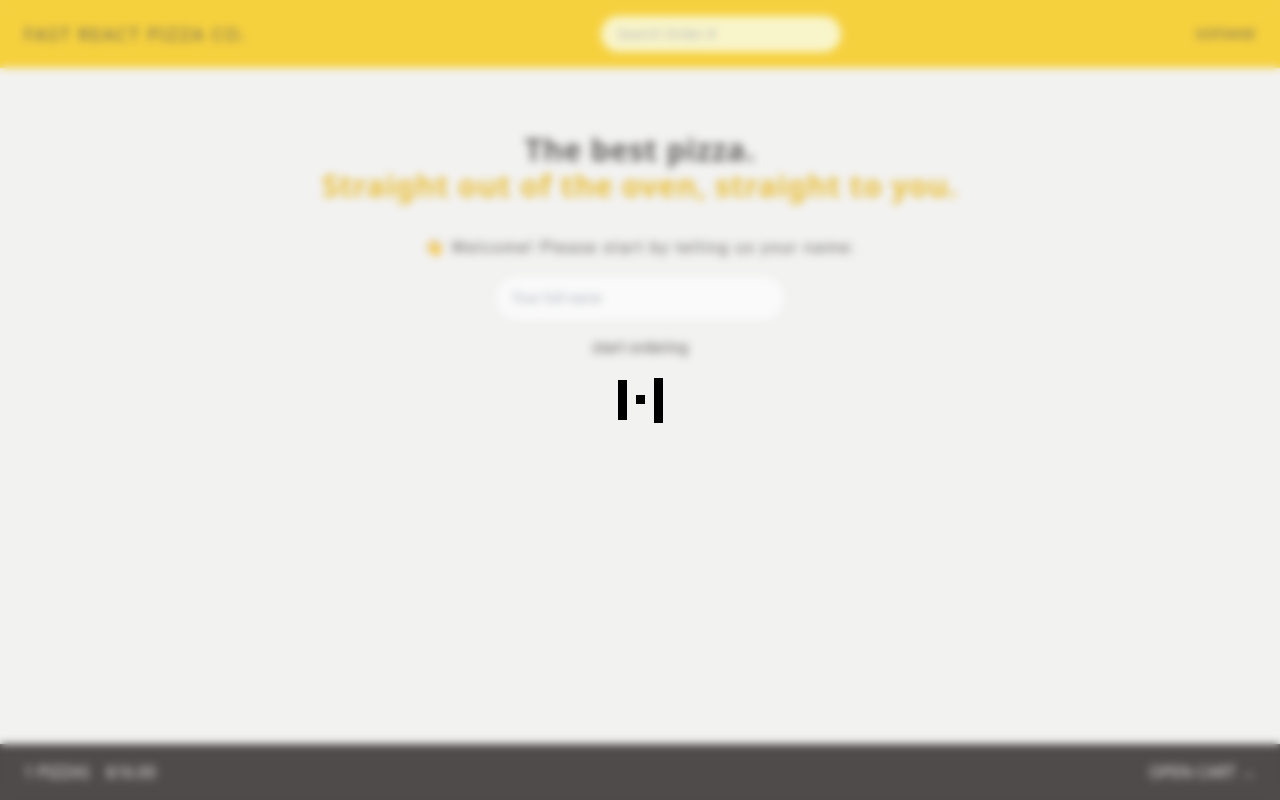
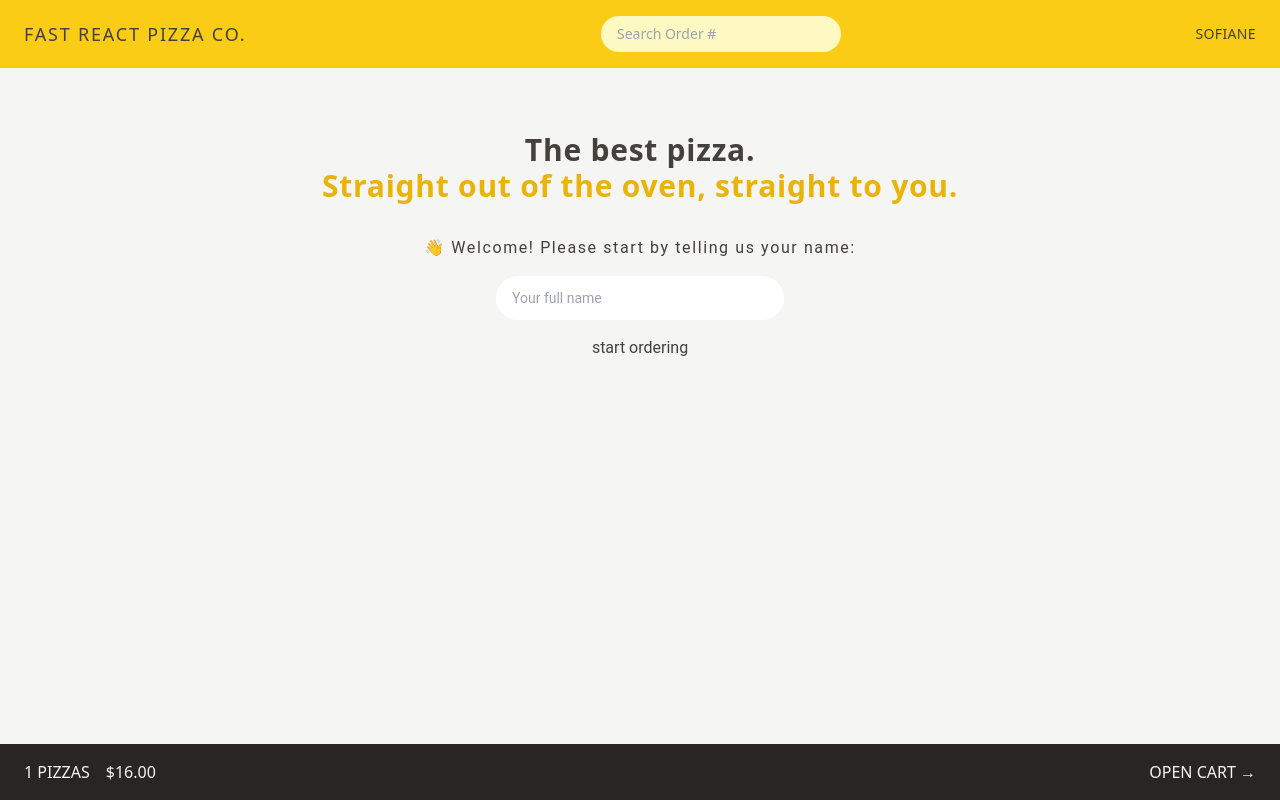
Before and after one commit to sofianeberkane202/fast-delevry-pizza, a React (Vite) app: page / in a window 1280 px wide. Built offline with nearby package versions, Linux system fonts and the light colour scheme; a web font is replaced by a local one.

Commit message:
add loading component into Applayout component for preventing the waite of getting data

```diff
--- a/src/ui/AppLayout.jsx
+++ b/src/ui/AppLayout.jsx
@@ -8,12 +8,10 @@ function AppLayout() {
   const { state } = useNavigation();
   console.log(state);
   return (
-    <div className={`relative grid h-screen grid-rows-[auto_1fr_auto] bg-stone-100`}>
+    <div className="relative grid h-screen grid-rows-[auto_1fr_auto] bg-stone-100">
       <NavBar />
-      <Loader />
-      <div className="overflow-y-auto">
-        <Outlet />
-      </div>
+      {state === "loading" && <Loader />}
+      <div className="overflow-y-auto">{state === "idle" && <Outlet />}</div>
 
       <TotalPriceAndQuantity />
     </div>
```
